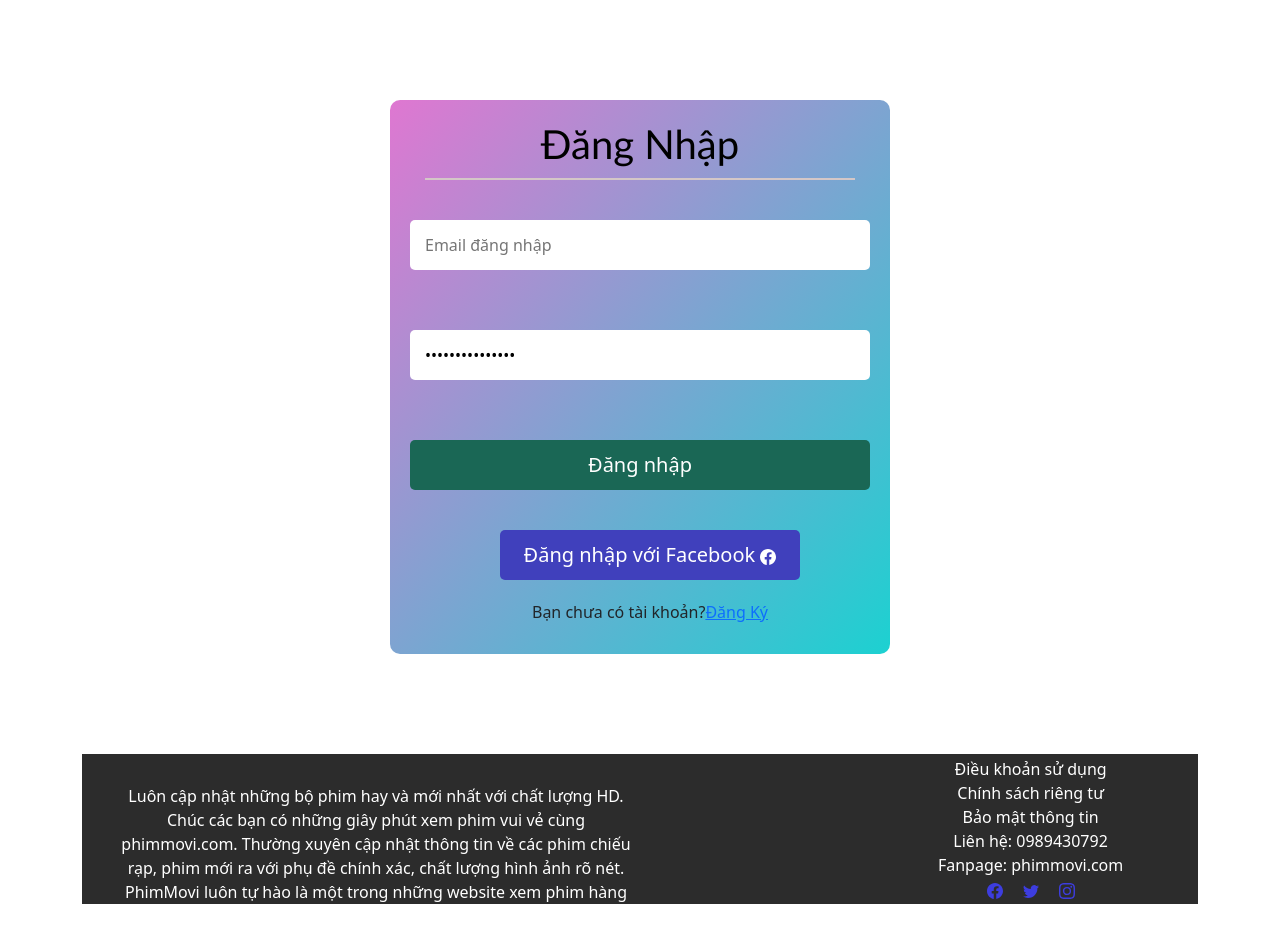
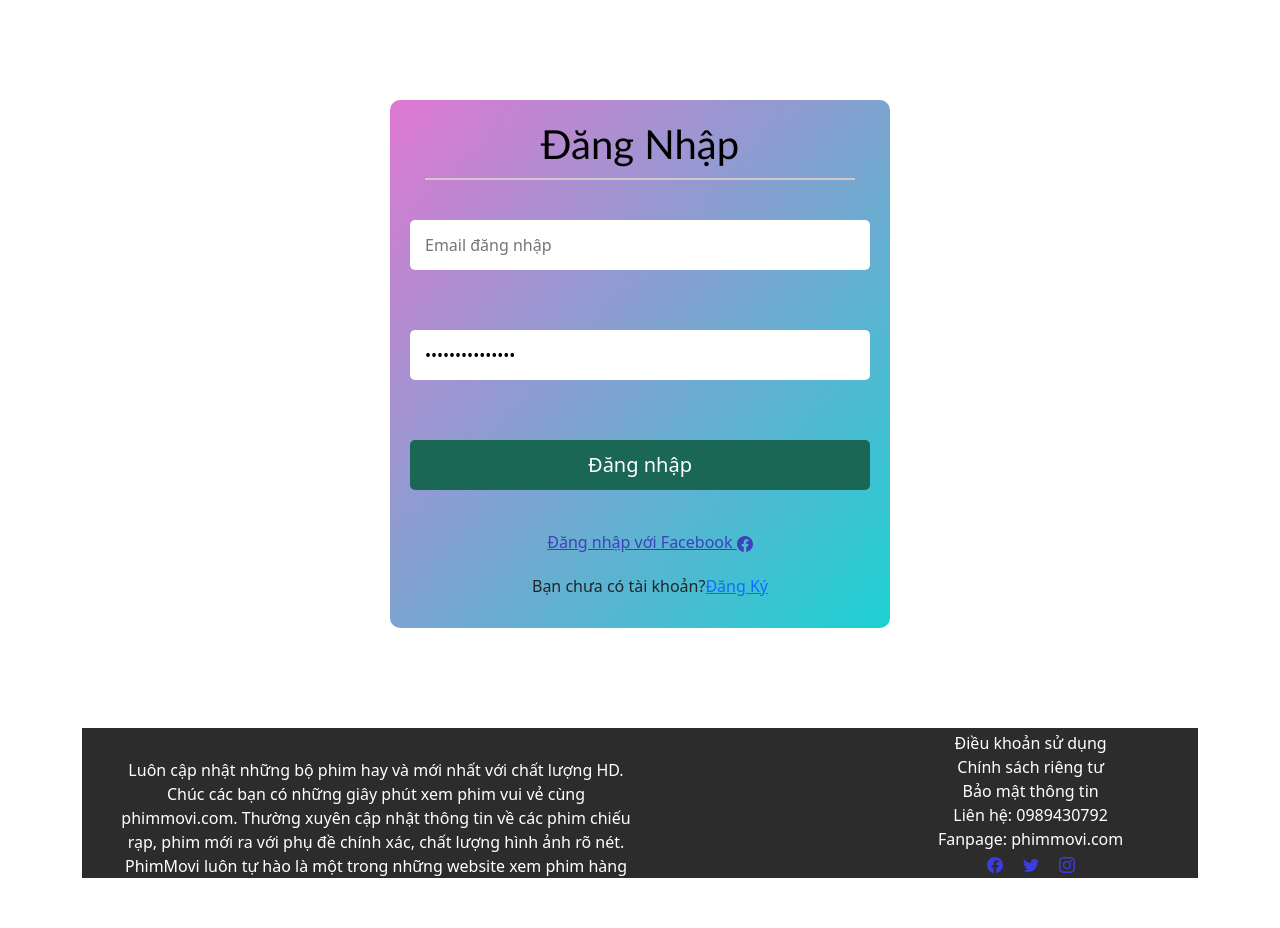
Before and after one commit to chudat31/movies-web, a Vue app: page /login in a window 1280 px wide. After the commit the page ends 902 px from the top, so only its background shows below. Built offline with nearby package versions, Linux system fonts and the light colour scheme.

Commit message:
Add files via upload

```diff
--- a/src/components/LoginForm.vue
+++ b/src/components/LoginForm.vue
@@ -31,7 +31,7 @@
         <button @click="login" type="submit">Đăng nhập</button>
       </div>
       <div class="component-item" id="btn1">
-        <button id="fb" @click="fbLogin" type="submit">
+        <a id="fb" @click="fbLogin">
           Đăng nhập với Facebook
           <svg
             xmlns="http://www.w3.org/2000/svg"
@@ -45,7 +45,7 @@
               d="M16 8.049c0-4.446-3.582-8.05-8-8.05C3.58 0-.002 3.603-.002 8.05c0 4.017 2.926 7.347 6.75 7.951v-5.625h-2.03V8.05H6.75V6.275c0-2.017 1.195-3.131 3.022-3.131.876 0 1.791.157 1.791.157v1.98h-1.009c-.993 0-1.303.621-1.303 1.258v1.51h2.218l-.354 2.326H9.25V16c3.824-.604 6.75-3.934 6.75-7.951z"
             />
           </svg>
-        </button>
+        </a>
       </div>
       <div class="change-route">
         <span>Bạn chưa có tài khoản?</span>
@@ -207,7 +207,10 @@ p {
 }
 #fb {
   width: 300px;
-  background-color: rgb(64, 64, 188);
+  height: 30px;
+  text-decoration: underline;
+  color:rgb(64, 64, 188) ;
+  cursor: pointer;
 }
 #btn1 {
   margin-left: auto;
```
